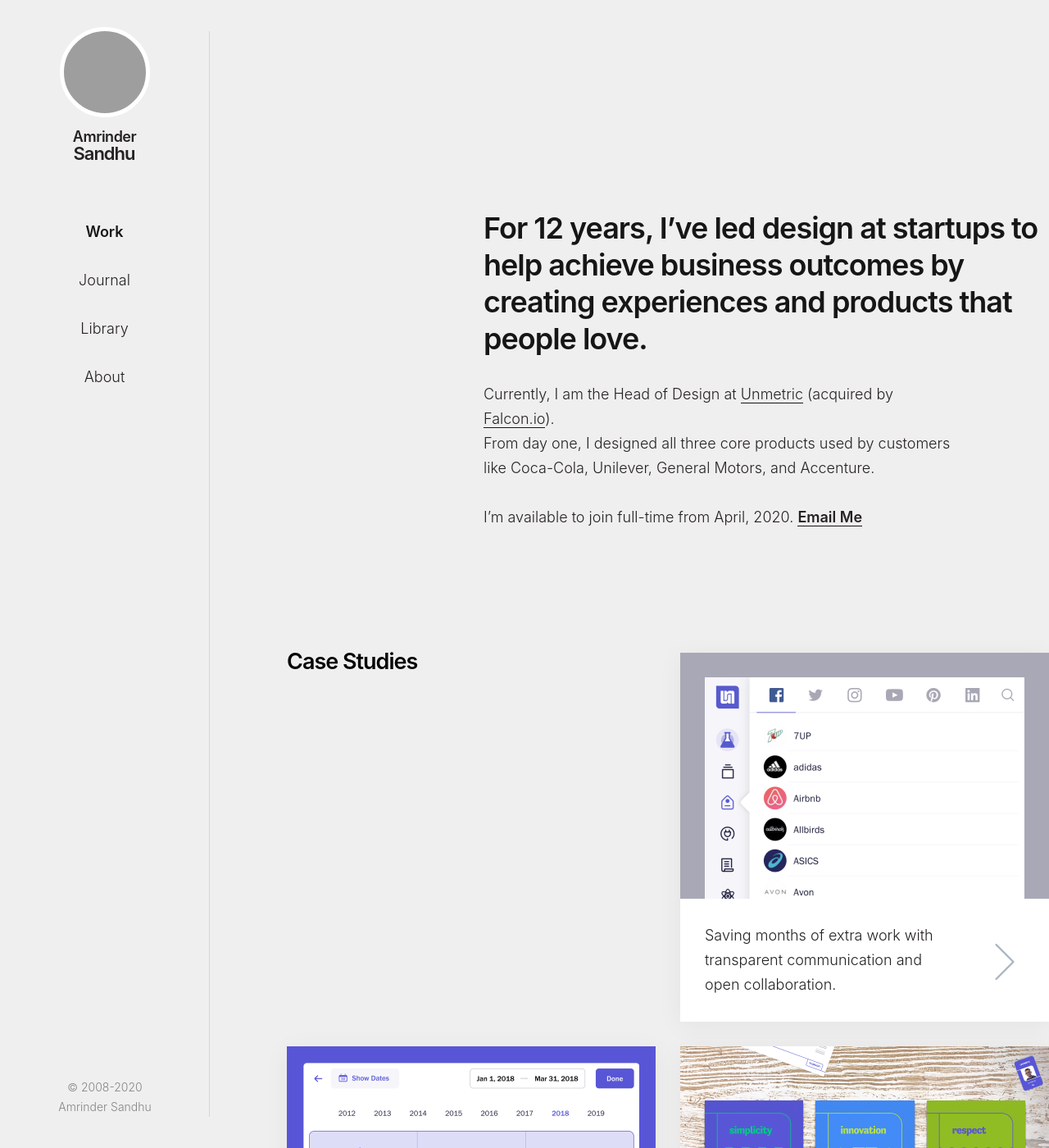
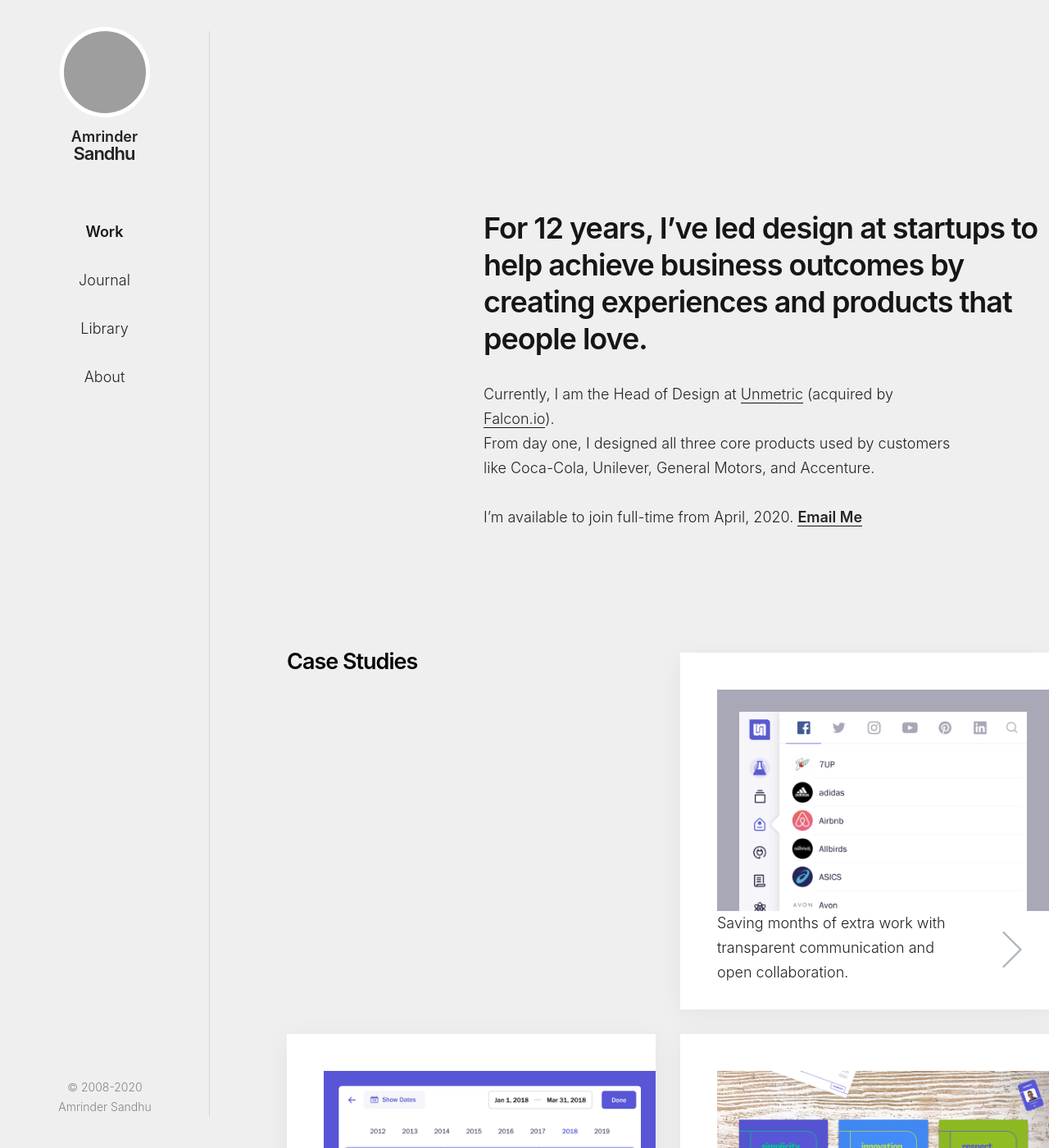
Before and after one commit to harjotgrewal/amrindersandhu, a Jekyll site: the page built from index.html, in a window 1280 px wide and 1400 px high. Shown: the whole window at 82% size. Built offline with Jekyll 4.4.1, drawn with Linux system fonts in a browser that asks for light colours; grey boxes are pictures that could not be loaded.

Commit message:
[F][CSS] Media block aligments

```diff
--- a/_scss/_components-header.scss
+++ b/_scss/_components-header.scss
@@ -16,7 +16,6 @@
     border: none;
     display: inline-block;
     font-weight: 600;
-    letter-spacing: -0.5px;
     line-height: 1 !important;
     margin: 60px 30px 30px 204px;
 
@@ -66,8 +65,8 @@
        left: 30px;
 
        span {
-            font-size: 19px;
-            letter-spacing: 0;
+            font-size: 18px;
+            letter-spacing: -0.5px;
        }
    }
 }
--- a/css/styles.css
+++ b/css/styles.css
@@ -1050,7 +1050,6 @@
   border: none;
   display: inline-block;
   font-weight: 600;
-  letter-spacing: -0.5px;
   line-height: 1 !important;
   margin: 60px 30px 30px 204px; }
   @media screen and (min-width: 1139px) {
@@ -1091,8 +1090,8 @@
     .c-name {
       left: 30px; }
       .c-name span {
-        font-size: 19px;
-        letter-spacing: 0; } }
+        font-size: 18px;
+        letter-spacing: -0.5px; } }
 
 .c-avatar {
   display: none; }
@@ -1421,9 +1420,13 @@
   background-color: white;
   border: none;
   box-shadow: 0 5px 30px rgba(0, 0, 0, 0.05);
-  display: block; }
+  display: block;
+  padding: 21px 0 0 21px; }
   .c-media a:hover {
     box-shadow: 0 5px 30px rgba(0, 0, 0, 0.1); }
+  @media screen and (min-width: 1139px) {
+    .c-media a {
+      padding: 45px 0 0 45px; } }
 
 .c-media p {
   -webkit-hyphens: none;
@@ -1459,9 +1462,9 @@
             animation: blinkingText 3s infinite; }
     @media screen and (min-width: 1139px) {
       .c-media.is-coming_soon p:after {
-        right: -45px;
-        -webkit-transform: translateY(100%);
-                transform: translateY(100%); } }
+        right: -15px;
+        -webkit-transform: translateY(90%);
+                transform: translateY(90%); } }
 
 .blinking {
   -webkit-animation: blinkingText 1.2s infinite;
@@ -1496,28 +1499,48 @@
       align-items: center;
   display: grid;
   grid-template-columns: 5fr 36px;
-  margin: 20px 20px 0; }
+  margin-right: 21px; }
   .c-media__info p {
-    padding-right: 20px; }
+    padding-right: 15px; }
   .c-media__info svg {
     height: 36px;
     width: 36px;
     margin-top: -20px; }
   @media screen and (min-width: 1139px) {
     .c-media__info {
-      grid-template-columns: 5fr 48px;
-      margin: 30px 30px 0; }
+      grid-template-columns: 5fr 48px; }
       .c-media__info svg {
         height: 48px;
         margin-top: -27px;
         width: 48px; } }
 
-.c-media--prj .c-media__info {
-  margin-top: 0;
-  padding-top: 30px; }
-  .c-media--prj .c-media__info p {
-    margin-bottom: 27px;
-    padding-right: 40px; }
+@media screen and (min-width: 1139px) {
+  .c-media--prj a {
+    padding: 30px 0 0 30px; } }
+
+.c-media--prj .c-media__info p {
+  margin-bottom: 27px;
+  padding-right: 45px; }
+
+@media screen and (min-width: 1139px) {
+  .c-media--prj .c-media__info {
+    grid-template-columns: 5fr 36px; }
+    .c-media--prj .c-media__info svg {
+      height: 36px;
+      margin-top: -27px;
+      width: 36px; } }
+
+.c-media--prj.is-coming_soon p:after {
+  right: -30px;
+  -webkit-transform: translateY(60%);
+          transform: translateY(60%);
+  top: 0;
+  width: 90px; }
+  @media screen and (min-width: 1139px) {
+    .c-media--prj.is-coming_soon p:after {
+      right: -30px;
+      -webkit-transform: translateY(90%);
+              transform: translateY(90%); } }
 
 .c-testimonial img {
   border-radius: 90px;
```
Also changed, not shown: _scss/_components-case_study.scss (+45 -14 lines), 2 other files.
